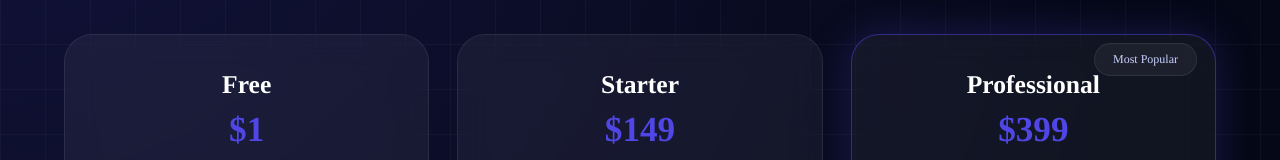
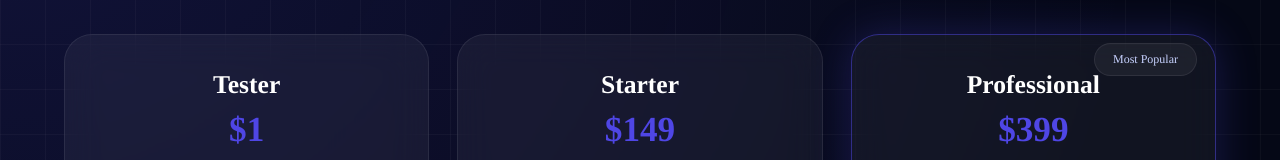
Before and after one commit to ShaniBhai786/UniSoft_Agency, a Next.js app: page /pricing in a window 1280 px wide. Shown: the part 313-473 px from the top of the page. Built offline with nearby package versions, Linux system fonts and the light colour scheme; a web font is replaced by a local one.

Commit message:
feat: update service CTA links to direct to quote page and modify package titles for clarity

```diff
--- a/src/app/pricing/page.jsx
+++ b/src/app/pricing/page.jsx
@@ -17,7 +17,7 @@ const page = () => {
   const pricingPlans = [
     {
       id: "free",
-      title: "Free",
+      title: "Tester",
       priceTag: "$1",
       price: 1,
       desc: "Best for small businesses",
@@ -25,7 +25,7 @@ const page = () => {
         "1-3 Page Website",
         "Responsive Design",
       ],
-      packageName: "Starter Package",
+      packageName: "Tester Package",
       popular: false
     },
     {
@@ -223,6 +223,7 @@ const page = () => {
         JSON.stringify(error)
       )
     }
+
     finally {
       setLoading(false)
       handleCheckout(packagePlane)
--- a/src/app/services/automation-solutions/page.jsx
+++ b/src/app/services/automation-solutions/page.jsx
@@ -87,7 +87,7 @@ export default function Page() {
 
           {/* CTA */}
           <FramerMotion>
-            <Link href="/contact" className="serviceCTA">
+            <Link href="/quote" className="serviceCTA">
               Automate Your Business Now
               <i className="ri-arrow-right-line"></i>
             </Link>
--- a/src/app/services/digital-marketing/page.jsx
+++ b/src/app/services/digital-marketing/page.jsx
@@ -92,7 +92,7 @@ export default function Page() {
 
           {/* CTA */}
           <FramerMotion className="serviceCTA">
-            <Link href="/contact">
+            <Link href="/quote">
               Grow Your Business Today
               <i className="ri-arrow-right-line"></i>
             </Link>
--- a/src/app/services/seo-services/page.jsx
+++ b/src/app/services/seo-services/page.jsx
@@ -95,7 +95,7 @@ export default function Page() {
           </div>
 
           {/* CTA */}
-          <a href="/contact" className="serviceCTA">
+          <a href="/quote" className="serviceCTA">
             Improve My Google Ranking
             <i className="ri-arrow-right-line"></i>
           </a>
--- a/src/app/services/software-development/page.jsx
+++ b/src/app/services/software-development/page.jsx
@@ -122,7 +122,7 @@ export default function Page() {
               high-performance digital products.
             </p>
 
-            <Link href="/contact" className="serviceCTA">
+            <Link href="/quote" className="serviceCTA">
               Get Free Consultation
               <i className="ri-arrow-right-line"></i>
             </Link>
--- a/src/app/services/ui-ux-design/page.jsx
+++ b/src/app/services/ui-ux-design/page.jsx
@@ -97,7 +97,7 @@ export default function Page() {
           </div>
 
           {/* CTA */}
-          <a href="/contact" className="serviceCTA">
+          <a href="/quote" className="serviceCTA">
             Design My Product UI
             <i className="ri-arrow-right-line"></i>
           </a>
--- a/src/app/services/web-development/page.jsx
+++ b/src/app/services/web-development/page.jsx
@@ -97,7 +97,7 @@ export default function Page() {
           </div>
 
           {/* CTA */}
-          <a href="/qoute" className="serviceCTA">
+          <a href="/quote" className="serviceCTA">
             Build My Website
             <i className="ri-arrow-right-line"></i>
           </a>
```
